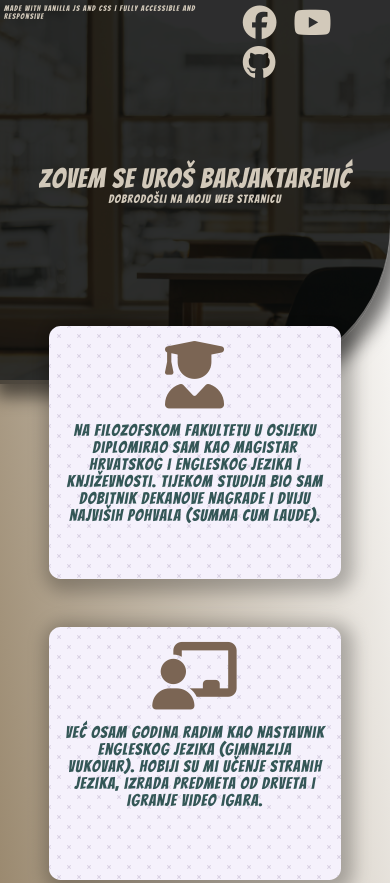
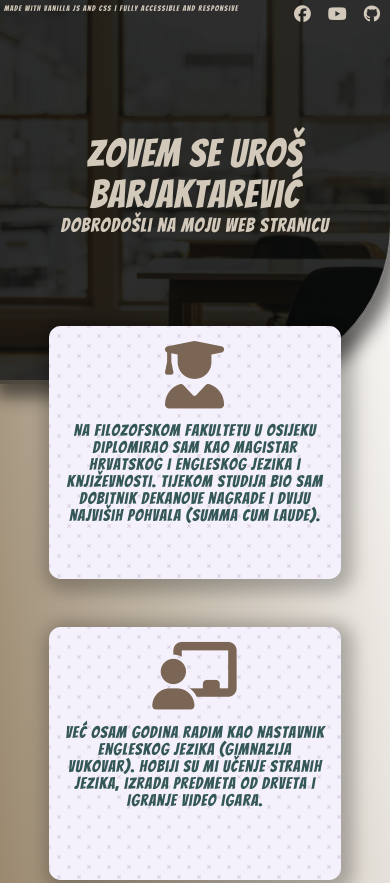
Before and after one commit to Barjaktarevic/Barjaktarevic.github.io, a plain HTML site: page index.html in a window 390 px wide. Shown: the top 883 px of the page. Drawn offline with nearby package versions, Linux system fonts and the light colour scheme; no server answers.

Commit message:
add more responsive changes to navbar, testimonials and project preview sections

```diff
--- a/styles.css
+++ b/styles.css
@@ -443,15 +443,18 @@ dialog::backdrop {
     .navbar p {
         font-size: 2vw;
     }
+    .navbar-buttons button {
+        font-size: 2vh;
+    }
     .main-text {
         width: 85%;
         top: 48%;
     }
     .main-text h1 {
-        font-size: 7vw;
+        font-size: 10vw;
     }
     .main-text h3 {
-        font-size: 3vw;
+        font-size: 5vw;
     }
     .main-img {
         height: 45vh;
@@ -515,6 +518,7 @@ dialog::backdrop {
     .testimonials {
         width: 100%;
         flex-wrap: wrap;
+        margin-bottom: -12vw;
     }
     .testimonials-name, .testimonials-quote {
         font-size: 2.4vw;
@@ -528,4 +532,8 @@ dialog::backdrop {
     .projects-demonstration-text {
         font-size: 5vw;
     }
+    .project-preview {
+        min-height: 35vmin;
+        min-width: 24vmin;
+    }
 }
```
